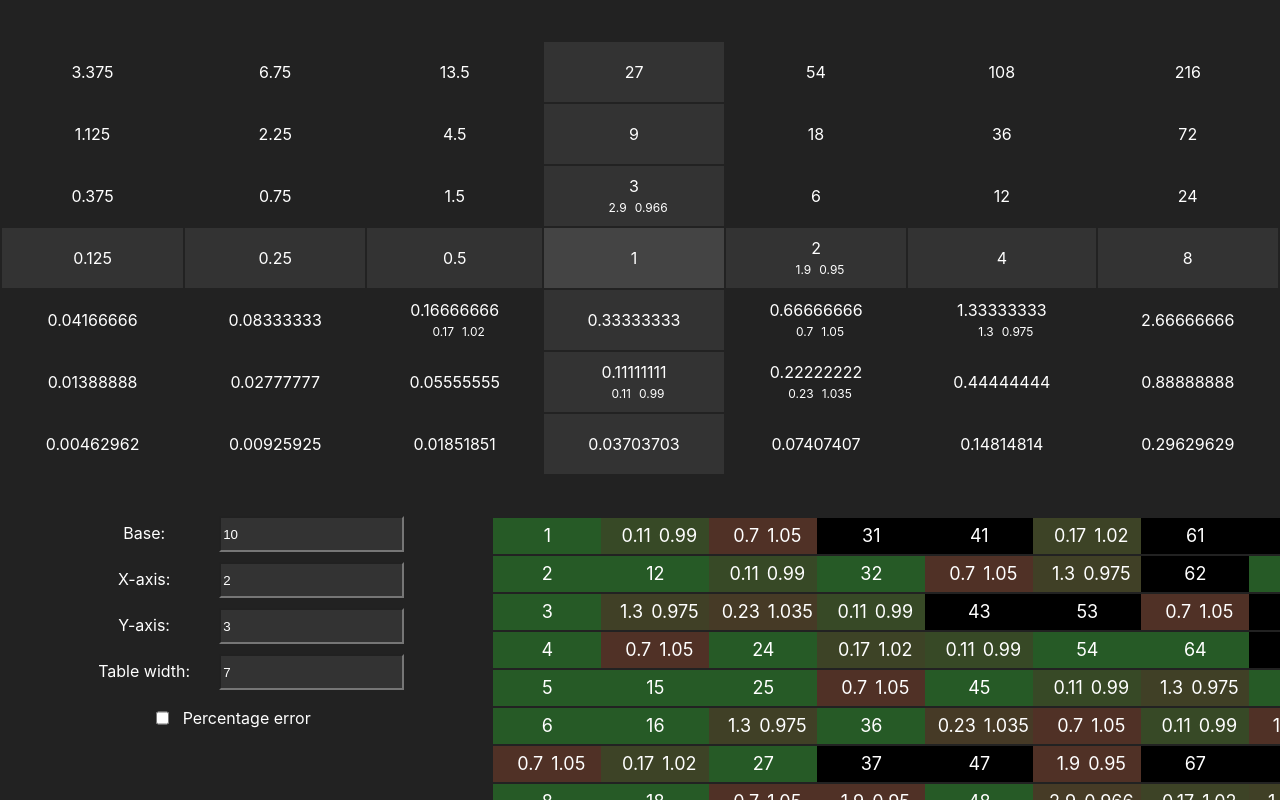
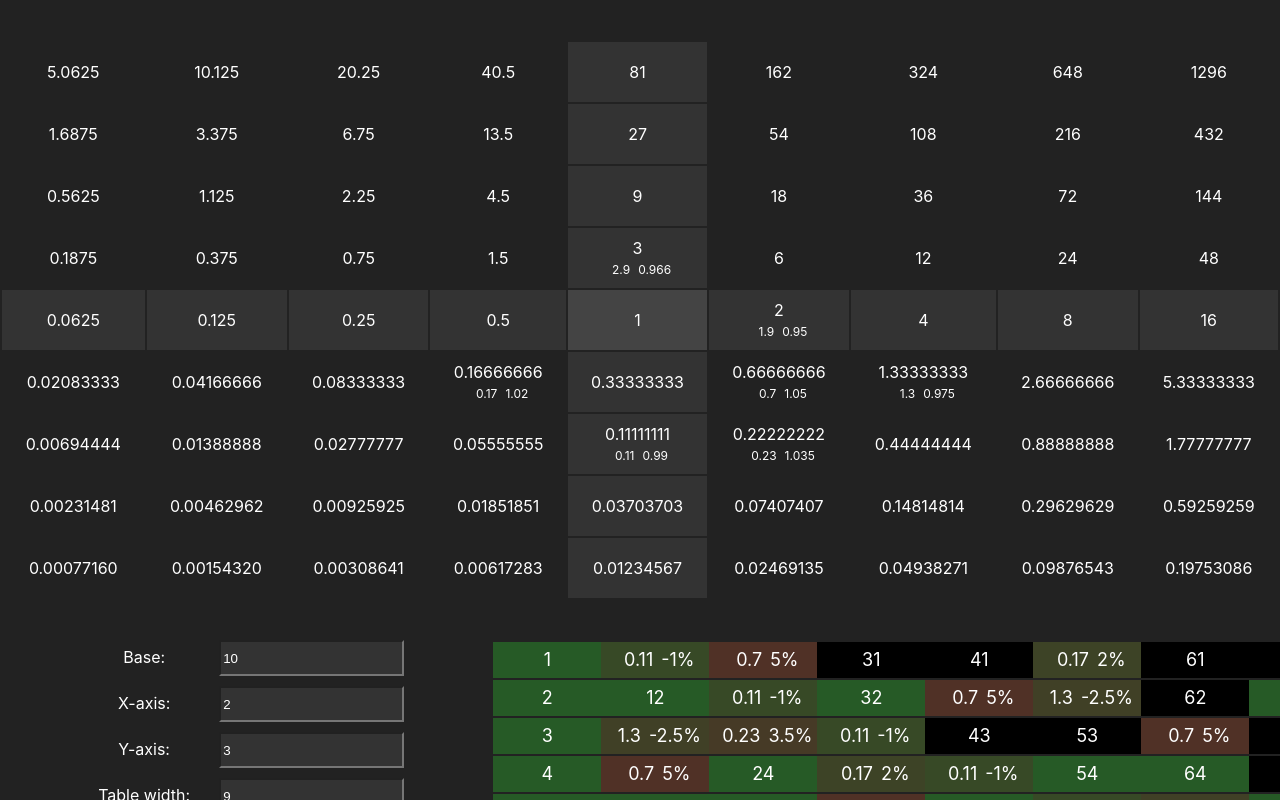
Before and after one commit to gla23/factor-axes, a React (Create React App) app: page / in a window 1280 px wide. Shown: the top 800 px of the page. Built offline with nearby package versions, Linux system fonts and the light colour scheme.

Commit message:
Display percentage error by default

```diff
--- a/package.json
+++ b/package.json
@@ -15,7 +15,7 @@
     "react-dom": "^17.0.2",
     "react-scripts": "4.0.3",
     "react-spring": "^9.2.5",
-    "typescript": "^4.1.2",
+    "typescript": "^4.5.3",
     "web-vitals": "^1.0.1"
   },
   "scripts": {
--- a/src/App.tsx
+++ b/src/App.tsx
@@ -40,8 +40,8 @@ function App() {
   const [base, setBase] = useState(10);
   const [xAxis, setXAxis] = useState(2);
   const [yAxis, setYAxis] = useState(3);
-  const [tableWidth, setTableWidth] = useState(7);
-  const [percentageError, setPercentageError] = useState(false);
+  const [tableWidth, setTableWidth] = useState(9);
+  const [percentageError, setPercentageError] = useState(true);
 
   const [estimation, setEstimation] = useState<null | Estimation>();
   const [estimations, setEstimations] = useState<Estimations>(() => {
```
Also changed, not shown: 1 other file (tests, documents, lock files or other folders).
